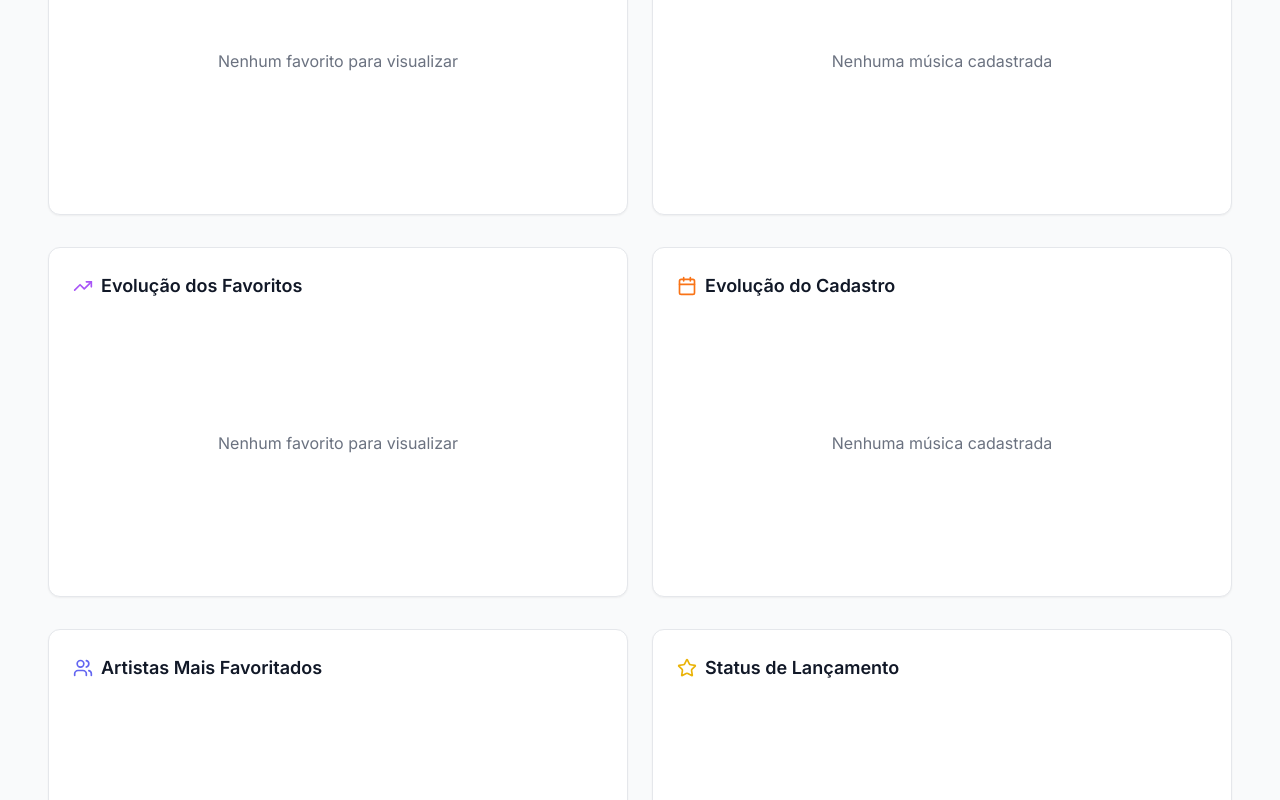
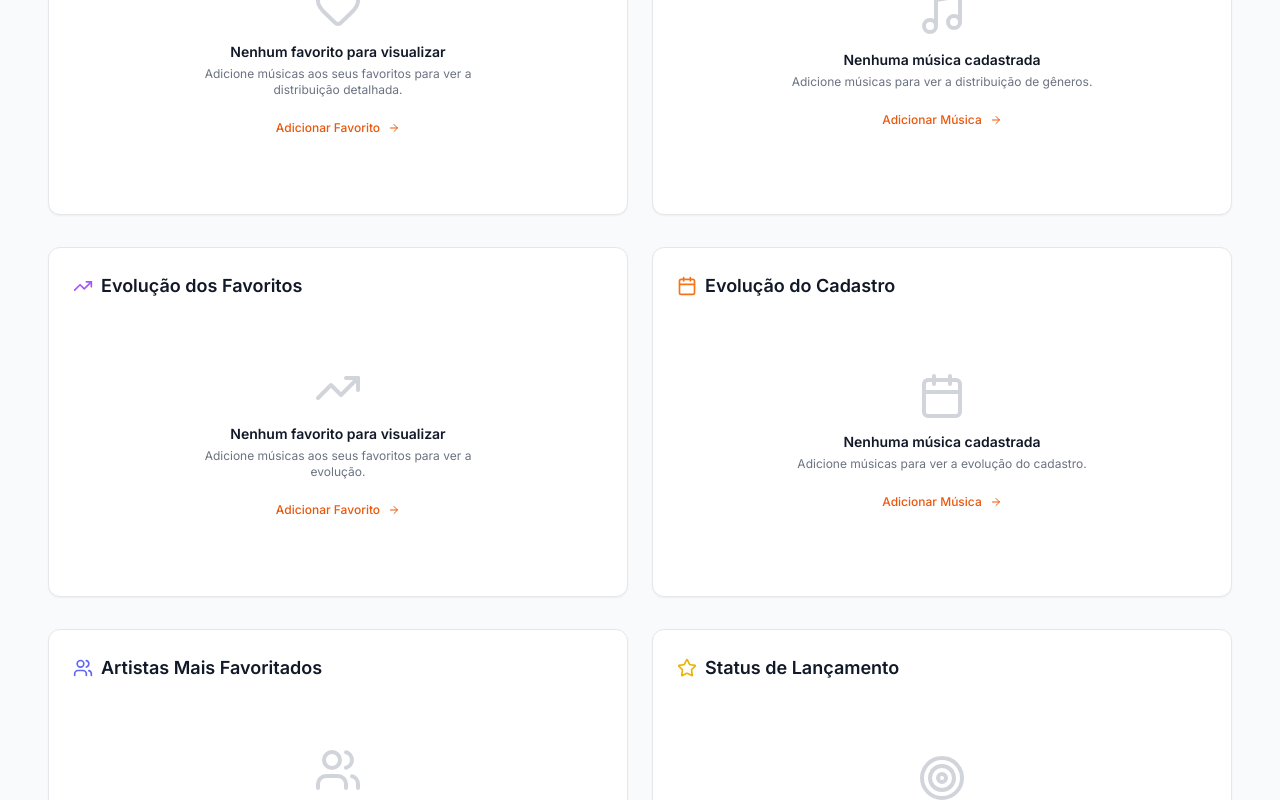
Before and after one commit to FlanzoniRussi/spotify-artist-explorer, a React (Vite) app: page /dashboard in a window 1280 px wide. Shown: the part 500-1300 px from the top of the page. Built offline with nearby package versions, Linux system fonts and the light colour scheme.

Commit message:
feat: add empty states to dashboard charts

```diff
--- a/src/pages/dashboard/dashboard-page.tsx
+++ b/src/pages/dashboard/dashboard-page.tsx
@@ -1,4 +1,5 @@
 import React, { useMemo } from 'react';
+import { motion } from 'framer-motion';
 import {
   BarChart3,
   TrendingUp,
@@ -8,7 +9,8 @@ import {
   Calendar,
   Activity,
   Target,
-  Star
+  Star,
+  ArrowRight
 } from 'lucide-react';
 import { useFavorites } from '../../hooks/useFavorites';
 import { useCustomTracks } from '../../hooks/useCustomTracks';
@@ -18,6 +20,44 @@ import { GenreDistributionChart } from '../../components/charts/genre-distributi
 import { ReleaseStatusChart } from '../../components/charts/release-status-chart';
 import { FavoritesTimelineChart } from '../../components/charts/favorites-timeline-chart';
 import { TracksTimelineChart } from '../../components/charts/tracks-timeline-chart';
+
+interface ChartEmptyStateProps {
+  icon: React.ComponentType<{ className?: string }>;
+  title: string;
+  description: string;
+  actionLabel: string;
+  actionLink: string;
+}
+
+const ChartEmptyState: React.FC<ChartEmptyStateProps> = ({
+  icon: Icon,
+  title,
+  description,
+  actionLabel,
+  actionLink,
+}) => (
+  <motion.div
+    className="h-64 flex flex-col items-center justify-center text-center px-4"
+    initial={{ opacity: 0 }}
+    animate={{ opacity: 1 }}
+    transition={{ duration: 0.3 }}
+  >
+    <Icon className="w-12 h-12 text-gray-300 dark:text-gray-600 mb-3" />
+    <h4 className="text-sm font-semibold text-gray-900 dark:text-white mb-1">
+      {title}
+    </h4>
+    <p className="text-xs text-gray-500 dark:text-gray-400 mb-4 max-w-xs">
+      {description}
+    </p>
+    <a
+      href={actionLink}
+      className="inline-flex items-center gap-2 px-3 py-1.5 text-xs font-medium text-primary-600 dark:text-primary-400 hover:bg-primary-50 dark:hover:bg-primary-900/10 rounded-lg transition-colors"
+    >
+      {actionLabel}
+      <ArrowRight className="w-3 h-3" />
+    </a>
+  </motion.div>
+);
 
 export const DashboardPage: React.FC = () => {
   const { favorites } = useFavorites();
@@ -134,9 +174,13 @@ export const DashboardPage: React.FC = () => {
           {favorites.length > 0 ? (
             <FavoritesDistributionChart favorites={favorites} />
           ) : (
-            <div className="h-64 flex items-center justify-center text-gray-500 dark:text-gray-400">
-              <p>Nenhum favorito para visualizar</p>
-            </div>
+            <ChartEmptyState
+              icon={Heart}
+              title="Nenhum favorito para visualizar"
+              description="Adicione músicas aos seus favoritos para ver a distribuição detalhada."
+              actionLabel="Adicionar Favorito"
+              actionLink="/favorites"
+            />
           )}
         </div>
 
@@ -151,9 +195,13 @@ export const DashboardPage: React.FC = () => {
           {customTracks.length > 0 ? (
             <GenreDistributionChart tracks={customTracks} />
           ) : (
-            <div className="h-64 flex items-center justify-center text-gray-500 dark:text-gray-400">
-              <p>Nenhuma música cadastrada</p>
-            </div>
+            <ChartEmptyState
+              icon={Music}
+              title="Nenhuma música cadastrada"
+              description="Adicione músicas para ver a distribuição de gêneros."
+              actionLabel="Adicionar Música"
+              actionLink="/tracks"
+            />
           )}
         </div>
       </div>
@@ -171,9 +219,13 @@ export const DashboardPage: React.FC = () => {
           {favorites.length > 0 ? (
             <FavoritesTimelineChart favorites={favorites} />
           ) : (
-            <div className="h-64 flex items-center justify-center text-gray-500 dark:text-gray-400">
-              <p>Nenhum favorito para visualizar</p>
-            </div>
+            <ChartEmptyState
+              icon={TrendingUp}
+              title="Nenhum favorito para visualizar"
+              description="Adicione músicas aos seus favoritos para ver a evolução."
+              actionLabel="Adicionar Favorito"
+              actionLink="/favorites"
+            />
           )}
         </div>
 
@@ -188,9 +240,13 @@ export const DashboardPage: React.FC = () => {
           {customTracks.length > 0 ? (
             <TracksTimelineChart tracks={customTracks} />
           ) : (
-            <div className="h-64 flex items-center justify-center text-gray-500 dark:text-gray-400">
-              <p>Nenhuma música cadastrada</p>
-            </div>
+            <ChartEmptyState
+              icon={Calendar}
+              title="Nenhuma música cadastrada"
+              description="Adicione músicas para ver a evolução do cadastro."
+              actionLabel="Adicionar Música"
+              actionLink="/tracks"
+            />
           )}
         </div>
       </div>
@@ -208,9 +264,13 @@ export const DashboardPage: React.FC = () => {
           {favorites.length > 0 ? (
             <ArtistsFavoritesChart favorites={favorites} />
           ) : (
-            <div className="h-64 flex items-center justify-center text-gray-500 dark:text-gray-400">
-              <p>Nenhum favorito para visualizar</p>
-            </div>
+            <ChartEmptyState
+              icon={Users}
+              title="Nenhum favorito para visualizar"
+              description="Adicione músicas aos seus favoritos para ver os artistas mais favoritados."
+              actionLabel="Adicionar Favorito"
+              actionLink="/favorites"
+            />
           )}
         </div>
 
@@ -225,9 +285,13 @@ export const DashboardPage: React.FC = () => {
           {customTracks.length > 0 ? (
             <ReleaseStatusChart tracks={customTracks} />
           ) : (
-            <div className="h-64 flex items-center justify-center text-gray-500 dark:text-gray-400">
-              <p>Nenhuma música cadastrada</p>
-            </div>
+            <ChartEmptyState
+              icon={Target}
+              title="Nenhuma música cadastrada"
+              description="Adicione músicas para ver o status de lançamento."
+              actionLabel="Adicionar Música"
+              actionLink="/tracks"
+            />
           )}
         </div>
       </div>
```
